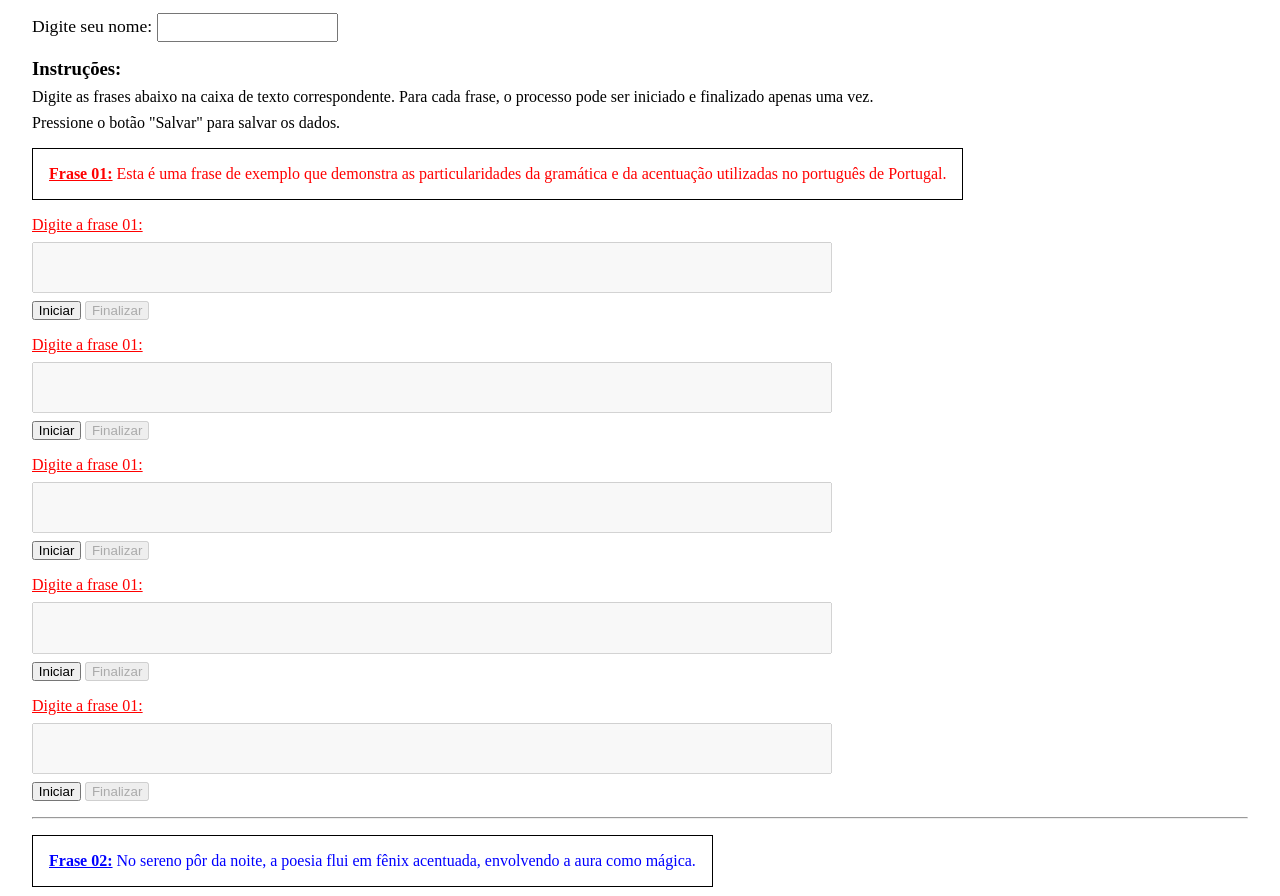
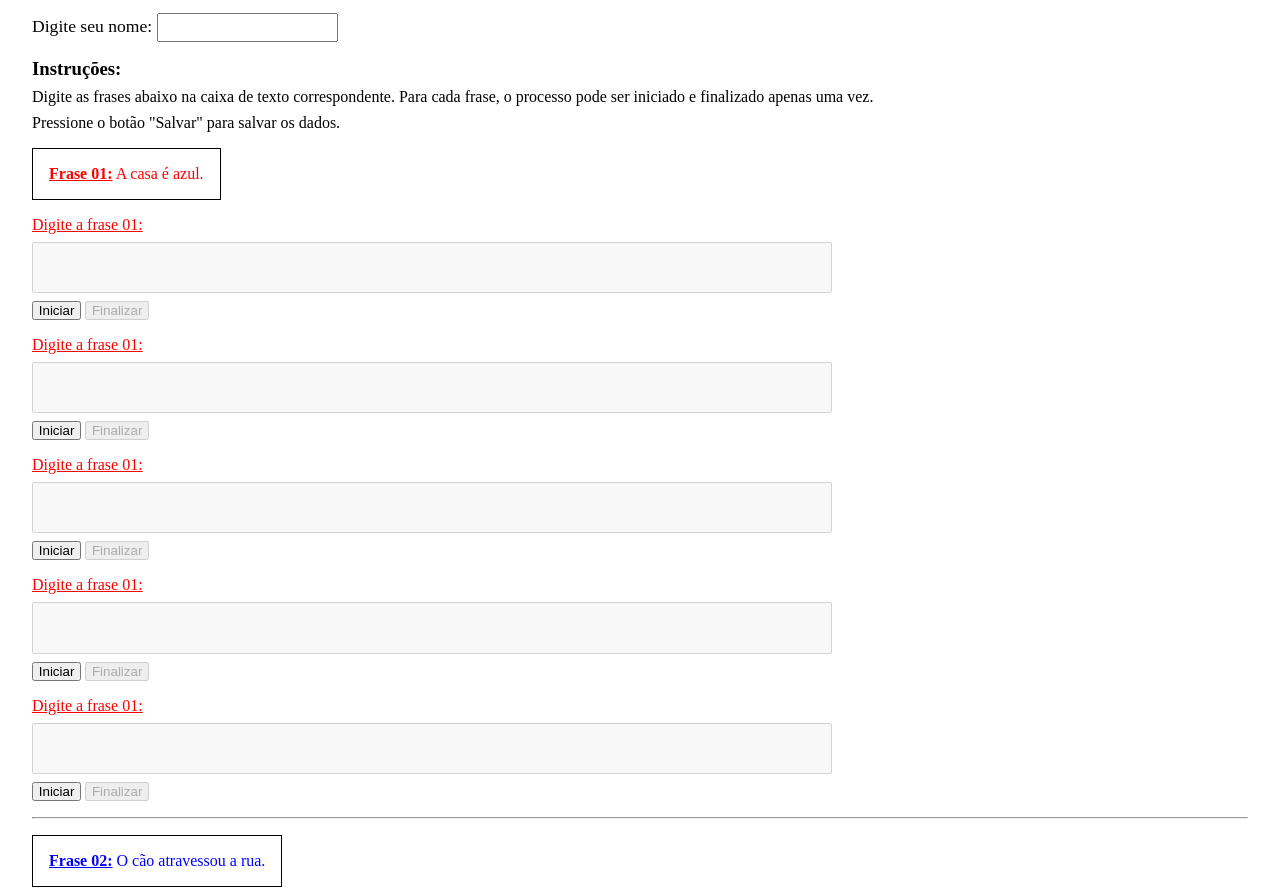
Before and after one commit to carolcortes/interation-tracker, a website: page index.html in a window 1280 px wide. Shown: the part 56-952 px from the top of the page. Drawn offline with Linux system fonts and the light colour scheme.

Commit message:
refactor: change phrases

```diff
--- a/index.html
+++ b/index.html
@@ -21,7 +21,7 @@
       </div>
       <!-- Primeira frase (5x) -->
       <div class="example_phrase">
-        <p><b>Frase 01:</b> Esta é uma frase de exemplo que demonstra as particularidades da gramática e da acentuação utilizadas no português de Portugal.</p>
+        <p><b>Frase 01:</b> A casa é azul.</p>
       </div>
       <div class="type_container">
         <label class="first_phrase" for="first_phrase-1">Digite a frase 01:</label>
@@ -66,7 +66,7 @@
       <hr>
       <!-- Segunda frase (2x) -->
       <div class="example_phrase second_phrase">
-        <p><b>Frase 02:</b> No sereno pôr da noite, a poesia flui em fênix acentuada, envolvendo a aura como mágica.</p>
+        <p><b>Frase 02:</b> O cão atravessou a rua.</p>
       </div>
       <div class="type_container">
         <label class="second_phrase" for="second_phrase-1">Digite a frase 02:</label>
```
